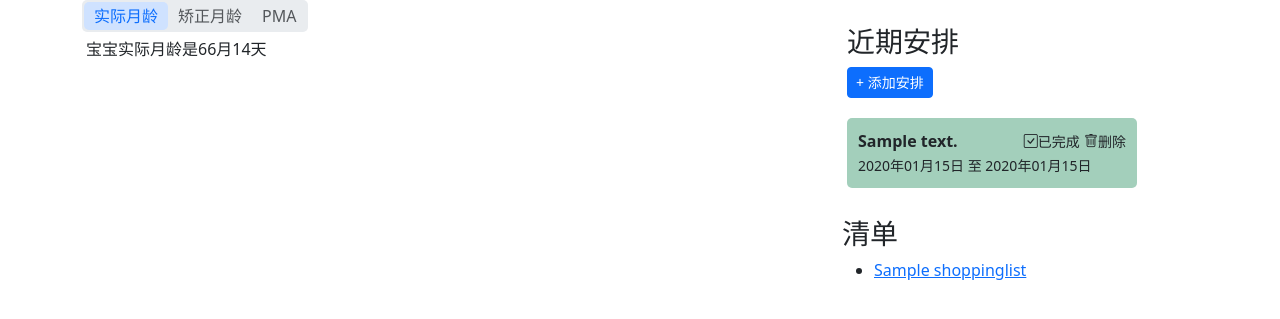
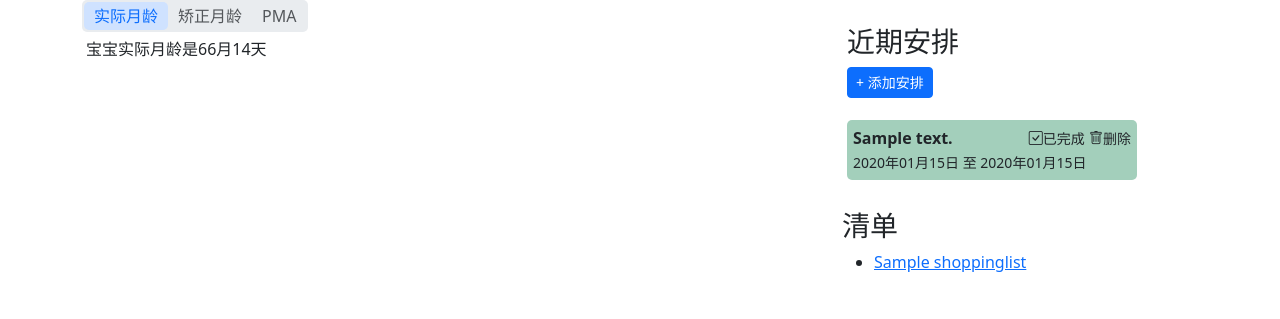
Before and after one commit to NullOnSpace/django-family, a Django app: page /dashboard/ in a window 1280 px wide. Shown: the top 319 px of the page. Run offline with Django 5.2, Linux system fonts and the light colour scheme; tables that the repository leaves empty hold one stand-in row (values such as "Sample post"); some libraries are stand-ins or nearby versions.

Commit message:
ft(task_calendar): 前端显示修改得更紧凑

```diff
--- a/task_calendar/static/css/task_calendar/task_calendar.css
+++ b/task_calendar/static/css/task_calendar/task_calendar.css
@@ -8,6 +8,8 @@ ul#task-calendar-list {
     margin-top: 20px;
     list-style-type: none;
     padding: 0;
+    max-height: 400px;
+    overflow-y: auto;
     /* background-color: var(--bs-light-bg-subtle);
     border-radius: 5px;
     border: 1px solid var(--bs-light-border-subtle); */
@@ -24,8 +26,8 @@ li.task-calendar-item:last-child {
 } */
 
 li.task-calendar-item {
-    padding: 10px;
-    margin-top: 5px;
+    padding: 5px;
+    margin-top: 2px;
     border: 1px solid transparent;
     border-radius: 5px;
 }
```
